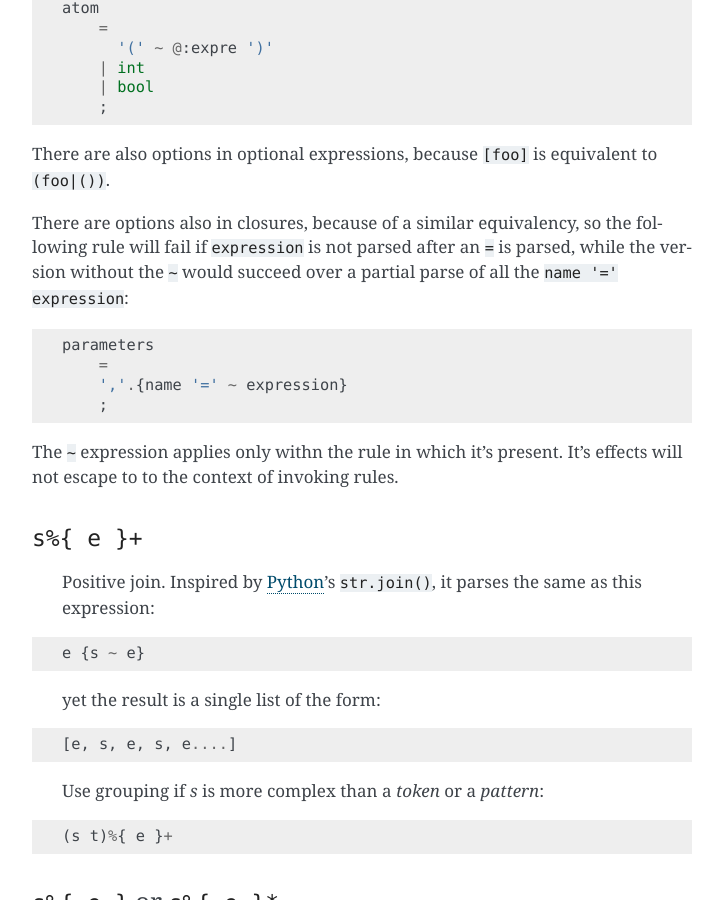
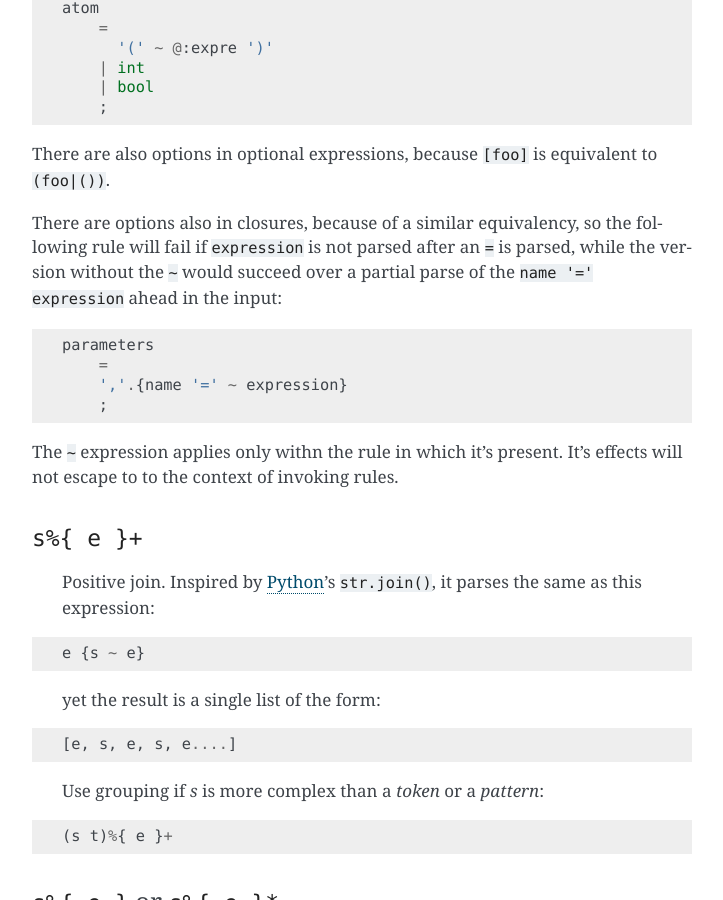
Before and after one commit to neogeny/TatSu, a Sphinx documentation site: the page built from docs/syntax.rst, in a window 1280 px wide and 900 px high, scrolled down 2181 px. Shown: the whole window, without its empty margins (388-1111 px from the left). Built offline with Sphinx 7.4.7, drawn with Linux system fonts in a browser that asks for light colours; pages that are not in the unit, such as notebooks, are missing from menus; the version number is read from the project's files by our own code.

Commit message:
[docs] explain cut

```diff
--- a/docs/syntax.rst
+++ b/docs/syntax.rst
@@ -121,7 +121,7 @@ The expressions, in reverse order of operator precedence, can be:
 There are also options in optional expressions, because ``[foo]`` is equivalent to
 ``(foo|())``.
 
-There are options also in closures, because of a similar equivalency, so the following rule will fail if ``expression`` is not parsed after an ``=`` is parsed, while the version without the ``~`` would succeed over a partial parse of all the ``name '=' expression``:
+There are options also in closures, because of a similar equivalency, so the following rule will fail if ``expression`` is not parsed after an ``=`` is parsed, while the version without the ``~`` would succeed over a partial parse of the ``name '=' expression`` ahead in the input:
 
 .. code::
 
```
